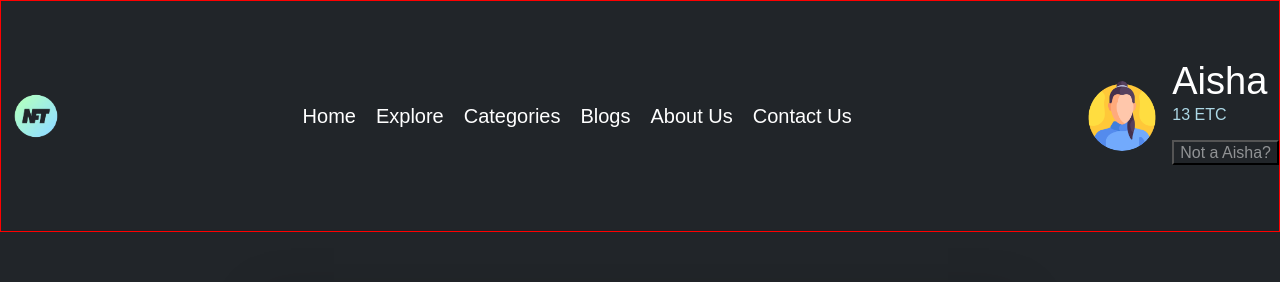
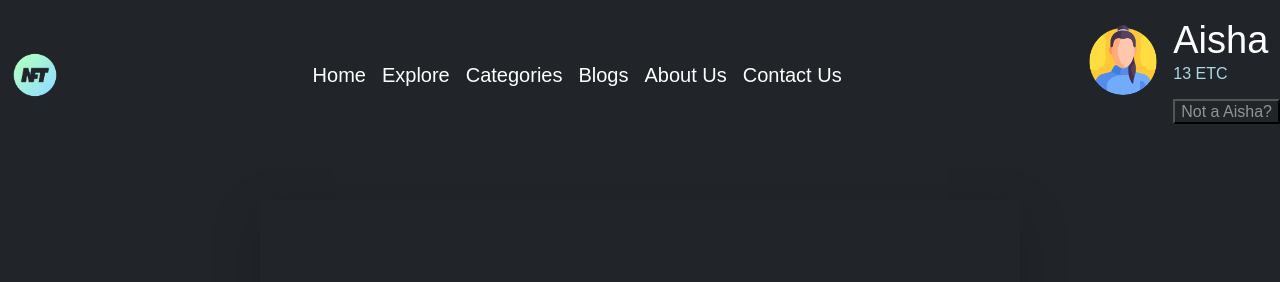
Before and after one commit to eshwar-xlsx/nft-market-place, a React (Create React App) app: page / in a window 1280 px wide. Shown: the top 282 px of the page. Built offline with nearby package versions, Linux system fonts and the light colour scheme; the HTML template or start-up script is replaced by a standard one.

Commit message:
adjusted navbar size

```diff
--- a/src/Home.jsx
+++ b/src/Home.jsx
@@ -69,7 +69,7 @@ const Home = () => {
   return (
     <>
       <div className="container-fluid home-container bg-dark">
-        <div className="row justify-content-center home-row">
+        <div className="row justify-content-center home-row h-25">
           <div className="col-md-7 text-start bg-dark text-white p-5 rounded-lg shadow-lg col-sm-12">
             <h2 className="mt-5 dynamic-heading text-center display-2 ">
               GET THE <br></br>
@@ -101,7 +101,7 @@ const Home = () => {
 
           </div>
 
-          <div className="video-container shadow-lg col-md-5 col-12 d-flex align-items-center justify-content-center">
+          <div className="h-25 video-container shadow-lg col-md-5 col-12 d-flex align-items-center justify-content-center">
             <video muted autoPlay loop className="home-video">
               <source src="assets/Recording-2.mp4" type="video/mp4" />
             </video>
--- a/src/Navbar.css
+++ b/src/Navbar.css
@@ -1,5 +1,6 @@
 .navbar {
-  font-size: 30px;
+  font-size:10px;
+  height:150px;
 
 
 }
@@ -19,7 +20,7 @@
 }
 
 .navbar-nav .nav-item .nav-link {
-  padding: 5px 10px;
+  /* padding: 5px 10px; */
   font-size: 20px;
 }
 
@@ -52,6 +53,7 @@
   height: 70px;
   width:70px;
   border-radius: 50%;
+  margin-bottom: 30px;
 }
 
 .user-name {
--- a/src/Navbar.jsx
+++ b/src/Navbar.jsx
@@ -16,7 +16,7 @@ const Navbar = () => {
           position: "sticky",
           top: "0",
           zIndex: "100",
-          border:"1px solid red"
+          // border:"1px solid red"
         }}
       >
         <div className="container-fluid">
```
